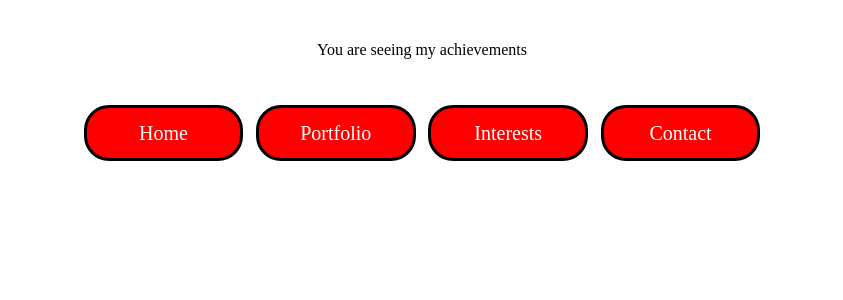
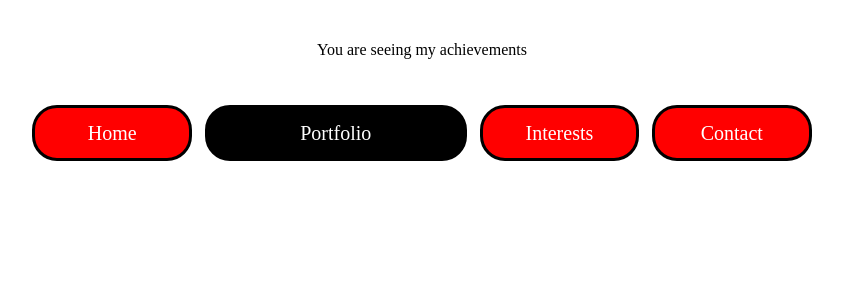
Before and after one commit to JovinMtl/persona-nuxt, a Nuxt app: page /portfolio in a window 1280 px wide. Shown: the top 300 px of the page, without its empty margins (218-1061 px from the left). Built offline with nearby package versions, Linux system fonts and the light colour scheme.

Commit message:
menu colors the selected page

```diff
--- a/views/me-nu.vue
+++ b/views/me-nu.vue
@@ -10,7 +10,7 @@
                     </router-link> -->
 
                 <nuxt-link to="portfolio" class="unline"
-                    :class="!opt2 ? 'unclicked wantClick':'clicked'">
+                    :class="!opt2 ? 'unclicked':'clicked'">
                     <div class="fs tex">
                         Portfolio
                     </div>
@@ -31,7 +31,7 @@
     </div>
 </template>
 <script setup lang="ts">
-import { ref, onMounted } from 'vue'
+import { ref, onMounted, watch } from 'vue'
 
 const p = defineProps(['active'])
 const opt1 = ref<boolean>(false)
@@ -39,7 +39,8 @@ const opt2 = ref<boolean>(false)
 const opt3 = ref<boolean>(false)
 const opt4 = ref<boolean>(false)
 
-console.log("The menu selected is: ", p)
+console.log("The menu selected is: ", p.active)
+
 const disablingAnime = ()=>{
     // will select that element with 'anime' class and
     // remove such properties making animation
@@ -49,6 +50,10 @@ const disablingAnime = ()=>{
     console.log("First the animation name is : ", ani_s.getPropertyValue('animation-name'))
     animatedElement.style.animationName = 'Jove'
     console.log("Now the animation name is : ", ani_s.getPropertyValue('animation-name'))
+}
+if(p.active == 2){
+    // disablingAnime()
+    opt2.value = true
 }
 </script>
 
@@ -110,10 +115,12 @@ const disablingAnime = ()=>{
     border-radius: 25px;
     border: 3px solid black;
     margin-left: 1vw;
+    transition-duration: 1000ms;
 }
 .unline{
     text-decoration: none;
     color: white;
+    transition-duration: 2000ms;
 }
 .wantClick{
     animation-name: newThing;
```
